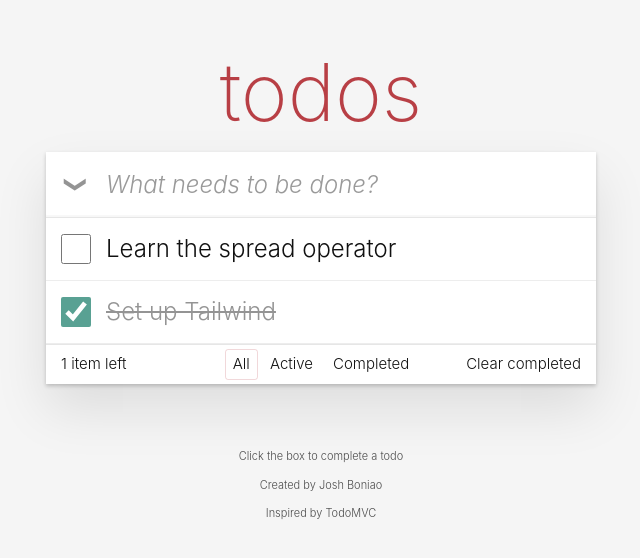
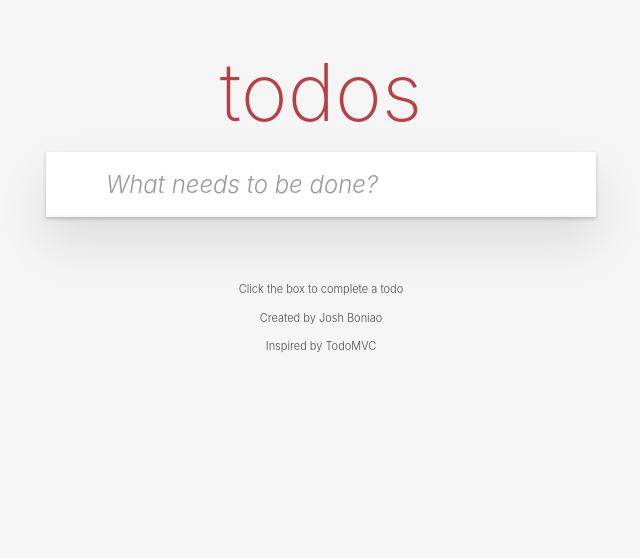
Before and after one commit to JoshBoniao/csit340-todomvc, a React (Vite) app: page / in a window 1280 px wide. Shown: the top 558 px of the page, without its empty margins (319-959 px from the left). Built offline with nearby package versions, Linux system fonts and the light colour scheme.

Commit message:
feat: hide main and footer when there are no todos

```diff
--- a/src/components/Todos.jsx
+++ b/src/components/Todos.jsx
@@ -1,10 +1,7 @@
 import {  useState } from "react";
 function Todos() {
   const [text, setText] = useState("");
-  const [todos, setTodos] = useState([
-    { id: 1, text: "Learn the spread operator", completed: false },
-    { id: 2, text: "Set up Tailwind", completed: true },
-  ])
+  const [todos, setTodos] = useState([])
 
   function handleSubmit(e) {
     e.preventDefault()
@@ -44,7 +41,8 @@
             placeholder="What needs to be done?"
           />
         </form>
-
+        {todos.length > 0 && (
+         <>
         <main className="relative border-t border-[#e6e6e6]">
           <input id="toggle-all" type="checkbox" className="peer sr-only" />
           <label
@@ -124,6 +122,8 @@
             Clear completed
           </button>
         </footer>
+        </>
+       )}
       </div>
     </section>
   );
```
